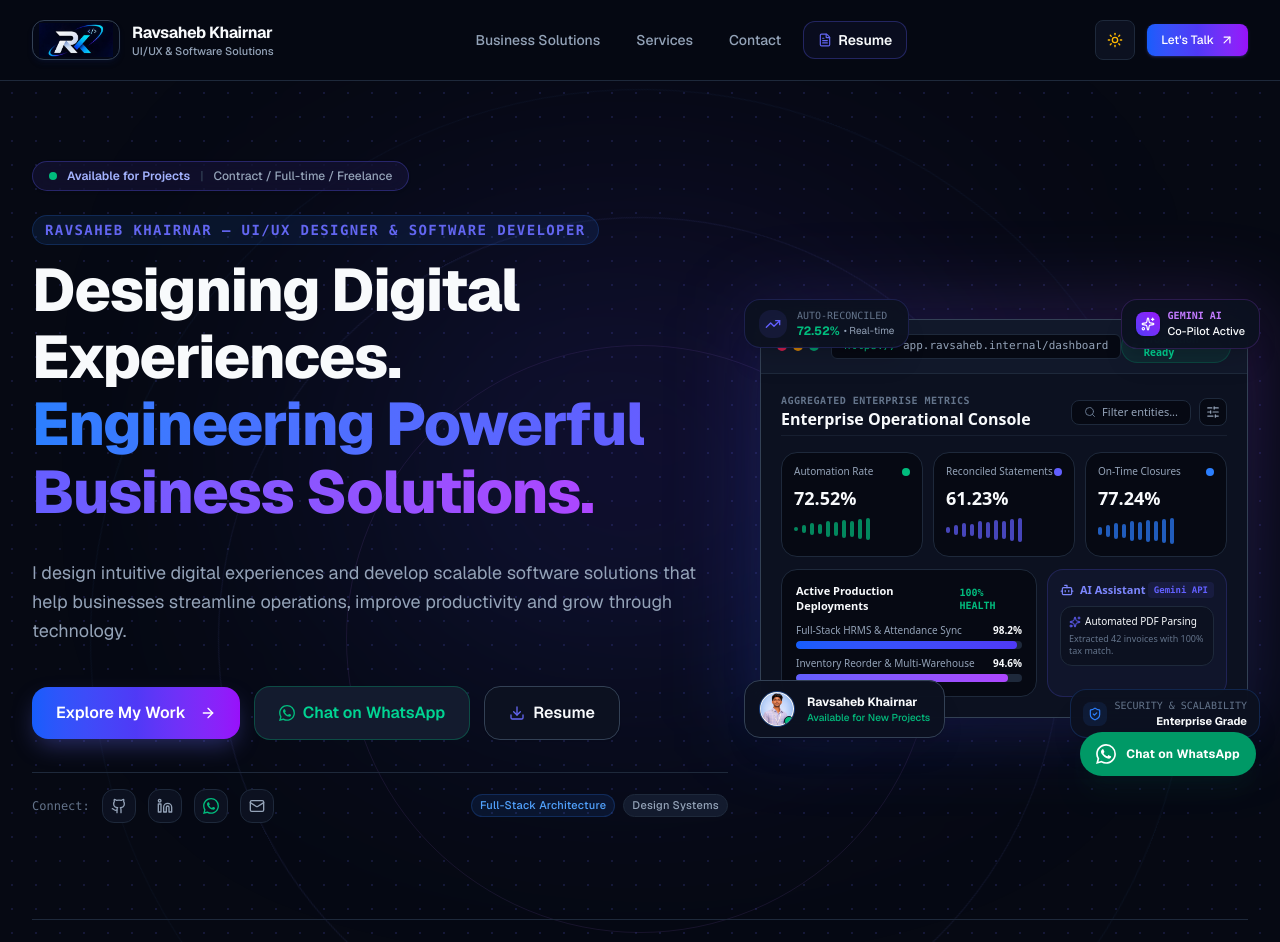
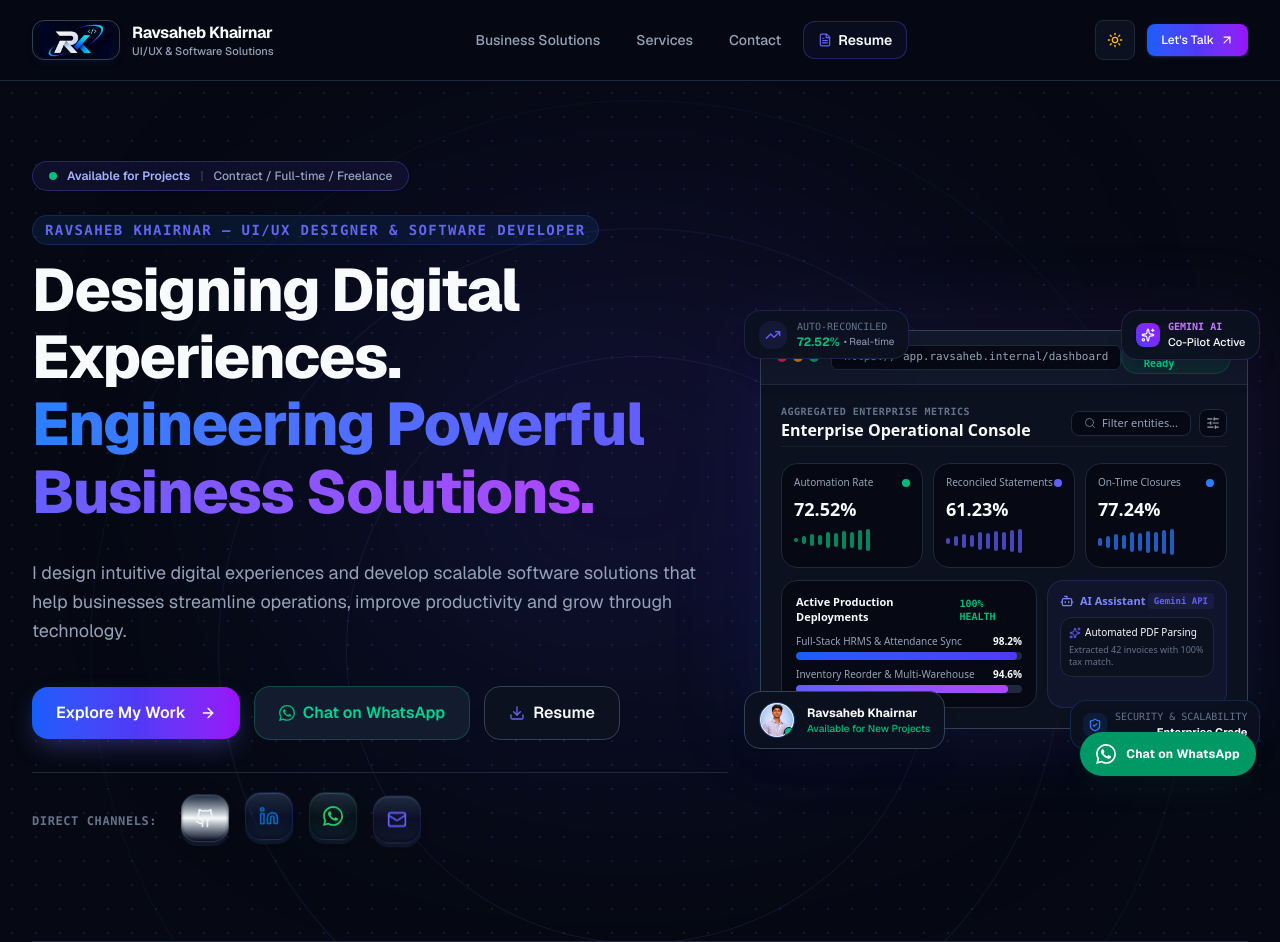
Before and after one commit to ravsaheb1228/portfolio, a Next.js app: page / in a window 1280 px wide. Shown: the top 942 px of the page. Built offline with nearby package versions, Linux system fonts and the light colour scheme.

Commit message:
feat(ui): convert social contact icons into tactile 3D floating buttons, add premium animations, and remove obsolete badges

```diff
--- a/src/app/globals.css
+++ b/src/app/globals.css
@@ -106,3 +106,86 @@ body {
   backdrop-filter: blur(16px);
   -webkit-backdrop-filter: blur(16px);
 }
+
+/* 3D Tactile Floating Buttons (Quso.ai inspired) */
+@keyframes float-subtle {
+  0%, 100% {
+    transform: translateY(0px) rotate(0deg);
+  }
+  50% {
+    transform: translateY(-5px) rotate(1deg);
+  }
+}
+
+@keyframes float-subtle-reverse {
+  0%, 100% {
+    transform: translateY(0px) rotate(0deg);
+  }
+  50% {
+    transform: translateY(-5px) rotate(-1deg);
+  }
+}
+
+.animate-float-1 {
+  animation: float-subtle 4s ease-in-out infinite;
+}
+
+.animate-float-2 {
+  animation: float-subtle-reverse 4.5s ease-in-out infinite 0.4s;
+}
+
+.animate-float-3 {
+  animation: float-subtle 4.2s ease-in-out infinite 0.8s;
+}
+
+.animate-float-4 {
+  animation: float-subtle-reverse 4.8s ease-in-out infinite 1.2s;
+}
+
+.btn-3d {
+  position: relative;
+  transition: all 0.2s cubic-bezier(0.34, 1.56, 0.64, 1);
+  box-shadow:
+    0 4px 0 0 rgba(148, 163, 184, 0.45),
+    0 8px 16px -4px rgba(0, 0, 0, 0.08),
+    inset 0 1px 1px 0 rgba(255, 255, 255, 0.9),
+    inset 0 -2px 3px 0 rgba(0, 0, 0, 0.05);
+}
+
+.dark .btn-3d {
+  box-shadow:
+    0 4px 0 0 rgba(15, 23, 42, 0.95),
+    0 8px 20px -4px rgba(0, 0, 0, 0.5),
+    inset 0 1px 1px 0 rgba(255, 255, 255, 0.15),
+    inset 0 -2px 3px 0 rgba(0, 0, 0, 0.4);
+}
+
+.btn-3d:hover {
+  transform: translateY(-3px) scale(1.06);
+  box-shadow:
+    0 7px 0 0 rgba(148, 163, 184, 0.55),
+    0 14px 24px -4px rgba(0, 0, 0, 0.15),
+    inset 0 1px 1px 0 rgba(255, 255, 255, 1);
+}
+
+.dark .btn-3d:hover {
+  box-shadow:
+    0 7px 0 0 rgba(15, 23, 42, 1),
+    0 14px 28px -4px rgba(0, 0, 0, 0.7),
+    inset 0 1px 1px 0 rgba(255, 255, 255, 0.25);
+}
+
+.btn-3d:active {
+  transform: translateY(2px) scale(0.96);
+  box-shadow:
+    0 1px 0 0 rgba(148, 163, 184, 0.4),
+    0 3px 6px -2px rgba(0, 0, 0, 0.1),
+    inset 0 1px 2px 0 rgba(0, 0, 0, 0.1);
+}
+
+.dark .btn-3d:active {
+  box-shadow:
+    0 1px 0 0 rgba(15, 23, 42, 0.9),
+    0 3px 8px -2px rgba(0, 0, 0, 0.4),
+    inset 0 1px 2px 0 rgba(0, 0, 0, 0.3);
+}
--- a/src/components/sections/HeroSection.tsx
+++ b/src/components/sections/HeroSection.tsx
@@ -4,7 +4,6 @@ import React from "react";
 import Image from "next/image";
 import { personalData } from "@/data/personal";
 import { Button } from "@/components/ui/Button";
-import { Badge } from "@/components/ui/Badge";
 import { DashboardMockup } from "@/components/projects/DashboardMockup";
 import {
   ArrowRight,
@@ -46,7 +45,7 @@ export function HeroSection() {
       <div className="max-w-7xl mx-auto px-4 sm:px-6 lg:px-8 relative z-10">
         {/* Top Mini Pill Badge */}
         <div className="flex justify-center lg:justify-start mb-6">
-          <div className="inline-flex items-center gap-2.5 px-4 py-1.5 rounded-full border border-indigo-500/30 bg-indigo-500/10 dark:bg-indigo-950/40 backdrop-blur-md text-xs font-medium text-indigo-700 dark:text-indigo-300 shadow-sm">
+          <div className="inline-flex items-center gap-2.5 px-4 py-1.5 rounded-full border border-indigo-500/30 bg-indigo-500/10 dark:bg-indigo-950/40 backdrop-blur-md text-xs font-medium text-indigo-700 dark:text-indigo-300 shadow-sm transition-transform hover:scale-105 duration-300">
             <span className="flex h-2 w-2 relative">
               <span className="animate-ping absolute inline-flex h-full w-full rounded-full bg-emerald-400 opacity-75"></span>
               <span className="relative inline-flex rounded-full h-2 w-2 bg-emerald-500"></span>
@@ -84,7 +83,7 @@ export function HeroSection() {
                 href="/projects"
                 variant="primary"
                 size="lg"
-                className="glow-btn shadow-lg"
+                className="glow-btn shadow-lg transition-transform hover:scale-105 active:scale-95 duration-200"
               >
                 <span>Explore My Work</span>
                 <ArrowRight className="w-4 h-4 ml-1" />
@@ -95,72 +94,74 @@ export function HeroSection() {
                 external
                 variant="secondary"
                 size="lg"
-                className="gap-2 border-emerald-500/30 text-emerald-600 dark:text-emerald-400 hover:bg-emerald-500/10 hover:border-emerald-500/50"
+                className="gap-2 border-emerald-500/30 text-emerald-600 dark:text-emerald-400 hover:bg-emerald-500/10 hover:border-emerald-500/50 transition-transform hover:scale-105 active:scale-95 duration-200"
               >
                 <WhatsApp className="w-4 h-4 text-emerald-500" />
                 <span>Chat on WhatsApp</span>
               </Button>
 
               <Button
-                href={personalData.resume.viewUrl}
-                external
+                href="/resume"
                 variant="outline"
                 size="lg"
-                className="gap-2 hover:border-(--accent) hover:text-(--accent)"
+                className="gap-2 hover:border-(--accent) hover:text-(--accent) transition-transform hover:scale-105 active:scale-95 duration-200"
               >
                 <Download className="w-4 h-4 text-(--accent)" />
                 <span>Resume</span>
               </Button>
             </div>
 
-            {/* Social Links & Trust Badges */}
-            <div className="pt-4 border-t border-(--border) flex flex-wrap items-center justify-center lg:justify-between gap-4">
-              <div className="flex items-center gap-3">
-                <span className="text-xs text-(--text-muted) font-mono">Connect:</span>
+            {/* 3D Tactile Social Contact Buttons (Quso.ai inspired) */}
+            <div className="pt-6 border-t border-(--border) flex flex-wrap items-center justify-center lg:justify-start gap-4 sm:gap-6">
+              <span className="text-xs text-(--text-muted) font-mono tracking-wider uppercase font-semibold">
+                Direct Channels:
+              </span>
+              <div className="flex items-center gap-3 sm:gap-4">
+                {/* GitHub 3D Button */}
                 <a
                   href={personalData.socials.github}
                   target="_blank"
                   rel="noreferrer"
-                  className="p-2 rounded-xl border border-(--border) bg-(--bg-surface) text-(--text-secondary) hover:text-(--accent) hover:border-(--accent) transition-all hover:scale-105"
-                  aria-label="GitHub"
+                  className="btn-3d animate-float-1 w-11 h-11 sm:w-12 sm:h-12 rounded-2xl border border-slate-200/80 dark:border-slate-700/60 bg-linear-to-b from-white via-slate-50 to-slate-100 dark:from-slate-800 dark:via-slate-850 dark:to-slate-900 flex items-center justify-center text-slate-800 dark:text-slate-100 group cursor-pointer"
+                  aria-label="GitHub Profile"
+                  title="GitHub Profile"
                 >
-                  <Github className="w-4 h-4" />
+                  <Github className="w-5 h-5 transition-transform duration-200 group-hover:scale-115" />
                 </a>
+
+                {/* LinkedIn 3D Button */}
                 <a
                   href={personalData.socials.linkedin}
                   target="_blank"
                   rel="noreferrer"
-                  className="p-2 rounded-xl border border-(--border) bg-(--bg-surface) text-(--text-secondary) hover:text-(--accent) hover:border-(--accent) transition-all hover:scale-105"
-                  aria-label="LinkedIn"
+                  className="btn-3d animate-float-2 w-11 h-11 sm:w-12 sm:h-12 rounded-2xl border border-blue-200/80 dark:border-blue-900/40 bg-linear-to-b from-white via-blue-50/40 to-blue-50/80 dark:from-slate-800 dark:via-blue-950/30 dark:to-slate-900 flex items-center justify-center text-[#0A66C2] group cursor-pointer"
+                  aria-label="LinkedIn Profile"
+                  title="LinkedIn Profile"
                 >
-                  <Linkedin className="w-4 h-4" />
+                  <Linkedin className="w-5 h-5 transition-transform duration-200 group-hover:scale-115" />
                 </a>
+
+                {/* WhatsApp 3D Button */}
                 <a
                   href={personalData.socials.whatsapp}
                   target="_blank"
                   rel="noreferrer"
-                  className="p-2 rounded-xl border border-(--border) bg-(--bg-surface) text-(--text-secondary) hover:text-emerald-500 hover:border-emerald-500 transition-all hover:scale-105"
-                  aria-label="WhatsApp"
+                  className="btn-3d animate-float-3 w-11 h-11 sm:w-12 sm:h-12 rounded-2xl border border-emerald-200/80 dark:border-emerald-900/40 bg-linear-to-b from-white via-emerald-50/40 to-emerald-50/80 dark:from-slate-800 dark:via-emerald-950/30 dark:to-slate-900 flex items-center justify-center text-[#25D366] group cursor-pointer"
+                  aria-label="WhatsApp Direct Chat"
+                  title="WhatsApp Direct Chat"
                 >
-                  <WhatsApp className="w-4 h-4 text-emerald-500" />
+                  <WhatsApp className="w-5 h-5 transition-transform duration-200 group-hover:scale-115" />
                 </a>
+
+                {/* Email 3D Button */}
                 <a
                   href={personalData.socials.email}
-                  className="p-2 rounded-xl border border-(--border) bg-(--bg-surface) text-(--text-secondary) hover:text-(--accent) hover:border-(--accent) transition-all hover:scale-105"
-                  aria-label="Email"
+                  className="btn-3d animate-float-4 w-11 h-11 sm:w-12 sm:h-12 rounded-2xl border border-indigo-200/80 dark:border-indigo-900/40 bg-linear-to-b from-white via-indigo-50/40 to-indigo-50/80 dark:from-slate-800 dark:via-indigo-950/30 dark:to-slate-900 flex items-center justify-center text-indigo-500 group cursor-pointer"
+                  aria-label="Send Direct Email"
+                  title="Send Direct Email"
                 >
-                  <Mail className="w-4 h-4" />
+                  <Mail className="w-5 h-5 transition-transform duration-200 group-hover:scale-115" />
                 </a>
-              </div>
-
-              {/* Roles Badges */}
-              <div className="flex items-center gap-2">
-                <Badge variant="accent" size="sm">
-                  Full-Stack Architecture
-                </Badge>
-                <Badge variant="default" size="sm">
-                  Design Systems
-                </Badge>
               </div>
             </div>
           </div>
@@ -168,12 +169,12 @@ export function HeroSection() {
           {/* Right Column: Hero Visual Dashboard Mockup (Clerio & Quso inspired) */}
           <div className="lg:col-span-5 relative mt-6 lg:mt-0">
             {/* Ambient Backlight under mockup */}
-            <div className="absolute -inset-4 bg-linear-to-tr from-blue-600/20 via-indigo-500/15 to-purple-500/20 rounded-3xl blur-2xl -z-10" />
+            <div className="absolute -inset-4 bg-linear-to-tr from-blue-600/20 via-indigo-500/15 to-purple-500/20 rounded-3xl blur-2xl -z-10 animate-pulse duration-1000" />
 
             {/* Central Layered Container */}
             <div className="relative">
               {/* Floating Pill Top Left: Clerio-style Metric */}
-              <div className="absolute -top-5 -left-4 z-20 hidden sm:flex items-center gap-2.5 px-3.5 py-2 rounded-2xl border border-indigo-500/20 bg-(--bg-surface)/95 shadow-xl backdrop-blur-md">
+              <div className="absolute -top-5 -left-4 z-20 hidden sm:flex items-center gap-2.5 px-3.5 py-2 rounded-2xl border border-indigo-500/20 bg-(--bg-surface)/95 shadow-xl backdrop-blur-md animate-float-1">
                 <div className="w-7 h-7 rounded-xl bg-indigo-500/10 text-indigo-500 flex items-center justify-center shrink-0">
                   <TrendingUp className="w-4 h-4" />
                 </div>
@@ -187,7 +188,7 @@ export function HeroSection() {
               </div>
 
               {/* Floating Pill Top Right: AI Co-Pilot Widget */}
-              <div className="absolute -top-5 -right-3 z-20 hidden sm:flex items-center gap-2 px-3.5 py-2 rounded-2xl border border-purple-500/20 bg-(--bg-surface)/95 shadow-xl backdrop-blur-md">
+              <div className="absolute -top-5 -right-3 z-20 hidden sm:flex items-center gap-2 px-3.5 py-2 rounded-2xl border border-purple-500/20 bg-(--bg-surface)/95 shadow-xl backdrop-blur-md animate-float-2">
                 <div className="w-6 h-6 rounded-lg bg-linear-to-tr from-indigo-600 to-purple-600 text-white flex items-center justify-center shrink-0 shadow-sm">
                   <Sparkles className="w-3.5 h-3.5" />
                 </div>
@@ -206,7 +207,7 @@ export function HeroSection() {
               />
 
               {/* Floating Card Bottom Left: Ravsaheb Portrait & Status */}
-              <div className="absolute -bottom-5 -left-4 z-20 hidden sm:flex items-center gap-3 px-3.5 py-2.5 rounded-2xl border border-(--border-strong) bg-(--bg-surface)/95 shadow-xl backdrop-blur-md">
+              <div className="absolute -bottom-5 -left-4 z-20 hidden sm:flex items-center gap-3 px-3.5 py-2.5 rounded-2xl border border-(--border-strong) bg-(--bg-surface)/95 shadow-xl backdrop-blur-md animate-float-3">
                 <div className="relative w-9 h-9 rounded-full overflow-hidden border border-blue-500/40 shrink-0">
                   <Image
                     src={personalData.avatar}
@@ -224,7 +225,7 @@ export function HeroSection() {
               </div>
 
               {/* Floating Pill Bottom Right: Architecture Quality */}
-              <div className="absolute -bottom-5 -right-3 z-20 hidden sm:flex items-center gap-2 px-3 py-2 rounded-2xl border border-blue-500/20 bg-(--bg-surface)/95 shadow-xl backdrop-blur-md">
+              <div className="absolute -bottom-5 -right-3 z-20 hidden sm:flex items-center gap-2 px-3 py-2 rounded-2xl border border-blue-500/20 bg-(--bg-surface)/95 shadow-xl backdrop-blur-md animate-float-4">
                 <div className="w-6 h-6 rounded-lg bg-blue-500/10 text-blue-500 flex items-center justify-center shrink-0">
                   <ShieldCheck className="w-3.5 h-3.5" />
                 </div>
@@ -249,7 +250,7 @@ export function HeroSection() {
             {TECH_ECOSYSTEM.map((tech) => (
               <div
                 key={tech.name}
-                className="group inline-flex items-center gap-2 px-3.5 py-1.5 rounded-full border border-(--border) bg-(--bg-surface) hover:border-(--accent) hover:bg-(--bg-elevated) transition-all text-xs font-medium text-(--text-secondary) hover:text-(--text-primary) shadow-xs hover:scale-105"
+                className="group inline-flex items-center gap-2 px-3.5 py-1.5 rounded-full border border-(--border) bg-(--bg-surface) hover:border-(--accent) hover:bg-(--bg-elevated) transition-all text-xs font-medium text-(--text-secondary) hover:text-(--text-primary) shadow-xs hover:scale-105 duration-200"
               >
                 <span className="w-1.5 h-1.5 rounded-full bg-(--accent)/60 group-hover:bg-(--accent)" />
                 <span>{tech.name}</span>
```
Also changed, not shown: src/components/layout/Footer.tsx (+9 -9 lines), src/components/navigation/MobileNavigation.tsx (+9 -9 lines).
